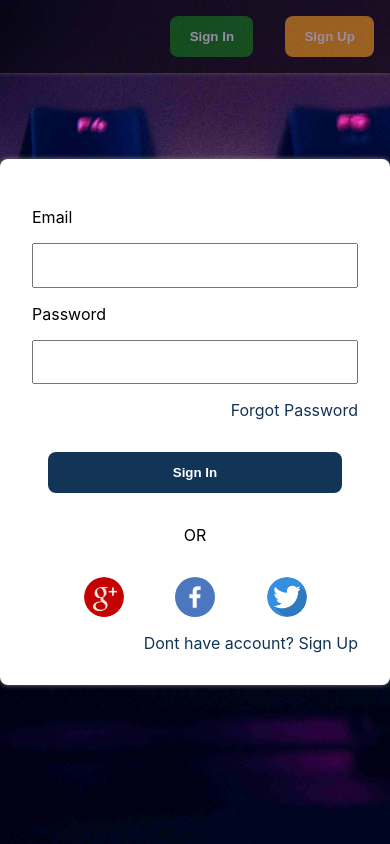
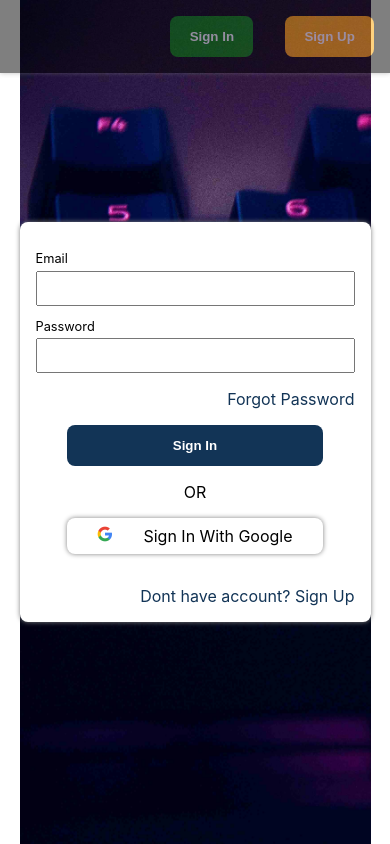
Before and after one commit to den-ganapathy/react-login, a React (Create React App) app: page /register in a window 390 px wide. Built offline with nearby package versions, Linux system fonts and the light colour scheme.

Commit message:
validations

```diff
--- a/src/components/ForgotPassword.jsx
+++ b/src/components/ForgotPassword.jsx
@@ -37,20 +37,12 @@ const ForgotPassword = () => {
     if (formData.password === formData.confirmpassword) {
       dispatch(updatePassword({ formData }));
       console.log(updatePasswordData.message);
-      if (updatePasswordData.message === "Success") {
-        setSubmitPassword(true);
-        setSubmitOtp(false);
-      }
     }
   };
   const handleNext = () => {
     dispatch(checkEmail({ email: formData.email })).then((res) => {
       console.log(res);
       console.log(emailData.message);
-      if (emailData.message === "user exist") {
-        setSubmitEmail(true);
-        setSubmitOtp(false);
-      }
     });
   };
   const handleLogin = () => {
@@ -85,22 +77,36 @@ const ForgotPassword = () => {
     }
   };
 
-  useEffect(() => {}, []);
+  useEffect(() => {
+    if (emailData.message === "user exist") {
+      setSubmitEmail(true);
+      setSubmitOtp(false);
+    }
+    if (updatePasswordData.message === "Success") {
+      setSubmitPassword(true);
+      setSubmitOtp(false);
+    }
+  }, [emailData.message, updatePasswordData.message]);
 
   return (
     <ForgotpasswordWrapper>
       <div className="fp-container">
         <div className="fp-title">
-          {submitEmail
-            ? "Please enter the OTP"
-            : submitOtp || submitPassword
-            ? ""
-            : "Please enter your registered email"}
+          {submitEmail ? (
+            <div>
+              Please enter the OTP <p>Enter Otp as 1111 to bypass this step</p>
+            </div>
+          ) : submitOtp || submitPassword ? (
+            ""
+          ) : (
+            "Please enter your registered email"
+          )}
         </div>
         {!submitEmail && !submitOtp && !submitPassword && (
           <input
             id="email"
             type="text"
+            value={formData.email}
             className="fp-textbox"
             onChange={(e) => handleChange(e)}
             required
@@ -110,6 +116,7 @@ const ForgotPassword = () => {
           <input
             id="otp"
             type="text"
+            value={otp}
             maxLength={4}
             className="fp-textbox"
             onChange={(e) => handleChange(e)}
@@ -118,16 +125,20 @@ const ForgotPassword = () => {
         )}
         {submitOtp && (
           <>
+            <div className="fp-title">Enter New Password</div>
             <input
               id="password"
-              type="text"
+              type="password"
               className="fp-textbox"
+              value={formData.password}
               onChange={(e) => handleChange(e)}
               required
             ></input>
+            <div className="fp-title">Confirm Password</div>
             <input
               id="confirmpassword"
-              type="text"
+              value={formData.confirmpassword}
+              type="password"
               className="fp-textbox"
               onChange={(e) => handleChange(e)}
             ></input>
@@ -140,9 +151,11 @@ const ForgotPassword = () => {
           </div>
         )}
         <div className="fp-button">
-          <button className="fb-button-back" onClick={() => handleBack()}>
-            Go Back
-          </button>
+          {!submitPassword && (
+            <button className="fb-button-back" onClick={() => handleBack()}>
+              Go Back
+            </button>
+          )}
           <button
             className="fb-button-next"
             onClick={
--- a/src/components/Login.jsx
+++ b/src/components/Login.jsx
@@ -2,7 +2,7 @@ import React, { useState, useContext } from "react";
 import { LoginWrapper, InputWrapper } from "./../styles/loginStyles";
 import { IconButton } from "./../styles/buttonStyles";
 import fbIcon from "./../assets/images/fbIcon.png";
-import gmailIcon from "./../assets/images/gmailIcon.png";
+import googleIcon from "./../assets/images/google.png";
 import twitterIcon from "./../assets/images/twitterIcon.png";
 import GoogleLogin from "react-google-login";
 import { useDispatch } from "react-redux";
@@ -13,6 +13,13 @@ import { signin, signUp } from "./../actions/auth";
 function Login() {
   const [formData, setFormData] = useState({});
   const [signIn, setSignIn] = useState(true);
+  const [error, setError] = useState({
+    firstname: "",
+    lastname: "",
+    email: "",
+    password: "",
+    confirmpassword: "",
+  });
   const history = useHistory();
   const dispatch = useDispatch();
   const setActivePage = useContext(PageContext);
@@ -44,21 +51,27 @@ function Login() {
     }
   };
 
-  const renderTextbox = (id, label, type = "text") => {
+  const renderTextbox = (id, label, type = "text", size = "half") => {
     console.log(formData, id);
     return (
-      <InputWrapper>
+      <InputWrapper size={size}>
         <div className="label">{label}</div>
         <div className="inputbox1">
           <input
             id={id}
             type={type}
-            onChange={(e) =>
-              setFormData({ ...formData, [e.target.id]: e.target.value })
-            }
+            onChange={(e) => {
+              setFormData({ ...formData, [e.target.id]: e.target.value });
+              if (e.target.value === "") {
+                setError({ ...error, [e.target.id]: "* cannot be empty" });
+              } else {
+                setError({ ...error, [e.target.id]: "" });
+              }
+            }}
             className=""
           ></input>
         </div>
+        {error[id].length ? <div>* Required Field</div> : ""}
       </InputWrapper>
     );
   };
@@ -66,12 +79,20 @@ function Login() {
   return (
     <LoginWrapper>
       <div className="login-container">
-        {!signIn && renderTextbox("firstname", "Firstname")}
-        {!signIn && renderTextbox("lastname", "Lastname")}
-        {renderTextbox("email", "Email")}
-        {renderTextbox("password", "Password", "password")}
-        {!signIn &&
-          renderTextbox("confirmpassword", "Confirm Password", "password")}
+        <div className="textbox">
+          {!signIn && renderTextbox("firstname", "Firstname", "text")}
+
+          {!signIn && renderTextbox("lastname", "Lastname", "text")}
+          {renderTextbox("email", "Email", "text", "full")}
+          {renderTextbox("password", "Password", "password", "full")}
+          {!signIn &&
+            renderTextbox(
+              "confirmpassword",
+              "Confirm Password",
+              "password",
+              "full"
+            )}
+        </div>
         {signIn && (
           <div
             onClick={() => history.push("/forgot-password")}
@@ -89,17 +110,15 @@ function Login() {
           <GoogleLogin
             clientId="304748262652-cqqq0gb0mq1nvbb7jh60geg1sm8msptf.apps.googleusercontent.com"
             render={(renderProps) => (
-              <IconButton
-                bgImg={gmailIcon}
-                onClick={renderProps.onClick}
-              ></IconButton>
+              <div className="googleicon" onClick={renderProps.onClick}>
+                <img src={googleIcon} alt=""></img>
+                <div>Sign In With Google</div>
+              </div>
             )}
             onSuccess={googleSuccess}
             onFailure={googleFailure}
             cookiePolicy={"single_host_origin"}
           />
-          <IconButton bgImg={fbIcon}></IconButton>
-          <IconButton bgImg={twitterIcon}></IconButton>
         </div>
         {signIn ? (
           <div className="formfooter" onClick={() => setSignIn(false)}>
--- a/src/styles/forgotpasswordStyles.js
+++ b/src/styles/forgotpasswordStyles.js
@@ -1,9 +1,13 @@
 import styled from "styled-components";
+import backImg from "./../assets/images/back2.jpg";
 
 export const ForgotpasswordWrapper = styled.div`
+  background: url(${backImg});
+  background-repeat: no-repeat;
+  background-size: cover;
   display: flex;
   width: 100vw;
-  height: 80vh;
+  height: 100vh;
   justify-content: center;
   align-items: center;
   .fp-container {
@@ -24,6 +28,7 @@ export const ForgotpasswordWrapper = styled.div`
     .congratulations-text {
       font-size: 1.3rem;
       color: #123456;
+      font-weight: bold;
     }
     .fp-button {
       display: flex;
--- a/src/styles/loginStyles.js
+++ b/src/styles/loginStyles.js
@@ -1,5 +1,9 @@
 import styled from "styled-components";
 import backImg from "./../assets/images/back2.jpg";
+
+const media = {
+  mobile: "@media(max-width:600px)",
+};
 
 export const LoginWrapper = styled.div`
   background: url(${backImg});
@@ -10,6 +14,11 @@ export const LoginWrapper = styled.div`
   height: 100vh;
   justify-content: center;
   align-items: center;
+  ${media.mobile} {
+    width: 90vw;
+    margin: 0 auto;
+  }
+
   .login-container {
     border-radius: 0.5rem;
     width: 25rem;
@@ -18,10 +27,18 @@ export const LoginWrapper = styled.div`
     padding: 2rem;
     box-shadow: 0 0 5px grey;
     background-color: white;
+    ${media.mobile} {
+      padding: 1rem;
+    }
+
+    .textbox {
+      display: flex;
+      flex-wrap: wrap;
+      justify-content: space-between;
+    }
     & .signin {
-      margin: 2rem auto;
-      margin-bottom: 0;
-      width: 90%;
+      margin: 2rem auto 1rem auto;
+      width: 80%;
       border: none;
       cursor: pointer;
       border-radius: 0.5rem;
@@ -32,6 +49,9 @@ export const LoginWrapper = styled.div`
       :hover {
         opacity: 0.9;
       }
+      ${media.mobile} {
+        margin: 1rem auto;
+      }
     }
     .forgotpassword {
       text-align: right;
@@ -41,11 +61,50 @@ export const LoginWrapper = styled.div`
     }
     .textstyle {
       text-align: center;
-      margin: 2rem;
+      margin: 0rem;
+      ${media.mobile} {
+        margin: 0rem;
+      }
     }
     .icons {
       display: flex;
       justify-content: space-evenly;
+      .googleicon {
+        display: flex;
+        justify-content: space-evenly;
+        border-radius: 0.5rem;
+        width: 80%;
+        padding: 0.5rem 0rem;
+        background-color: white;
+        box-shadow: 0 0 5px grey;
+        margin: 1rem auto;
+        cursor: pointer;
+        img {
+          width: 1rem;
+          height: 1rem;
+        }
+        div {
+        }
+      }
+      ${media.mobile} {
+        display: flex;
+        justify-content: space-evenly;
+        .googleicon {
+          display: flex;
+          justify-content: space-evenly;
+          border-radius: 0.5rem;
+          width: 80%;
+          padding: 0.5rem 0rem;
+          background-color: white;
+          box-shadow: 0 0 5px grey;
+          img {
+            width: 1rem;
+            height: 1rem;
+          }
+          div {
+          }
+        }
+      }
     }
     .formfooter {
       text-align: right;
@@ -57,24 +116,27 @@ export const LoginWrapper = styled.div`
 `;
 
 export const InputWrapper = styled.div`
+  width: 100%;
+  flex-direction: column;
+  flex: ${(props) => (props.size === "full" ? "0 0 100%" : "0 0 47%")};
   .label {
-    padding: 1rem 0;
+    padding: 1rem 0 0.5rem 0;
+    ${media.mobile} {
+      font-size: 0.8rem;
+      padding: 0.8rem 0 0.3rem 0;
+    }
   }
   .inputbox1 {
     display: flex;
     justify-content: center;
     input {
       width: 100%;
-      padding: 0.8rem;
+      padding: 0.7rem;
     }
-  }
-  .inputbox2 {
-    display: flex;
-    justify-content: center;
-    flex: 0 0 10%;
-    input {
-      width: 50%;
-      padding: 0.8rem;
+    ${media.mobile} {
+      input {
+        padding: 0.5rem;
+      }
     }
   }
 `;
```
Also changed, not shown: src/assets/images/google.png (added).
